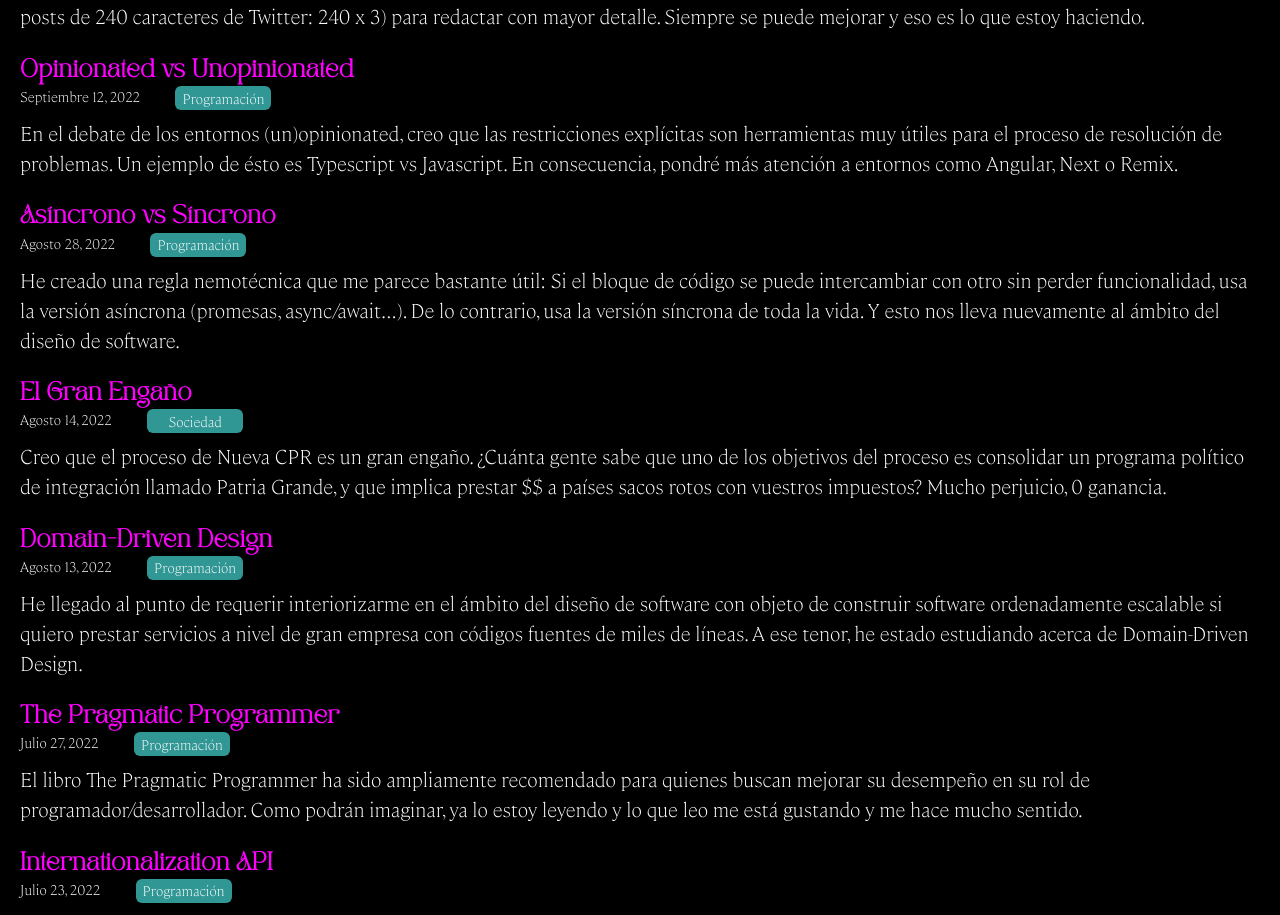
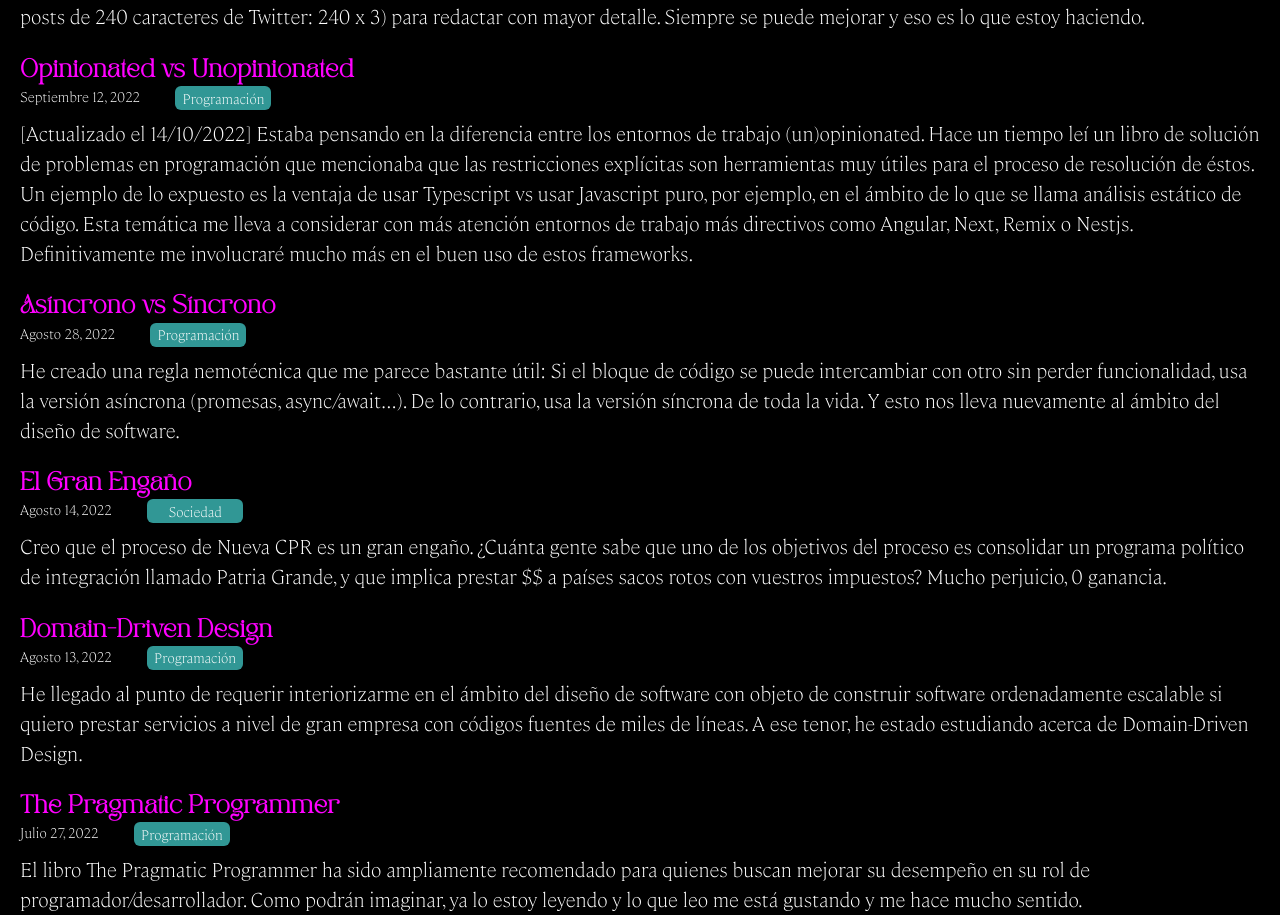
Before and after one commit to gnietto/gnietto.github.io, a React (Vite) app: page / in a window 1280 px wide. Shown: the part 3309-4224 px from the top of the page. Built offline with nearby package versions, Linux system fonts and the light colour scheme.

Commit message:
[contenido] Edita blogpost 'Opinionated vs Unopininated'

```diff
--- a/src/posts.ts
+++ b/src/posts.ts
@@ -25,7 +25,7 @@ const posts = [
     key: '0015',
     titulo: 'Opinionated vs Unopinionated',
     texto: [
-      'En el debate de los entornos (un)opinionated, creo que las restricciones explícitas son herramientas muy útiles para el proceso de resolución de problemas. Un ejemplo de ésto es Typescript vs Javascript. En consecuencia, pondré más atención a entornos como Angular, Next o Remix.'
+      '[Actualizado el 14/10/2022] Estaba pensando en la diferencia entre los entornos de trabajo (un)opinionated. Hace un tiempo leí un libro de solución de problemas en programación que mencionaba que las restricciones explícitas son herramientas muy útiles para el proceso de resolución de éstos. Un ejemplo de lo expuesto es la ventaja de usar Typescript vs usar Javascript puro, por ejemplo, en el ámbito de lo que se llama análisis estático de código. Esta temática me lleva a considerar con más atención entornos de trabajo más directivos como Angular, Next, Remix o Nestjs. Definitivamente me involucraré mucho más en el buen uso de estos frameworks.'
     ],
     autor: 'Germán',
     fecha: 'Septiembre 12, 2022',
```
